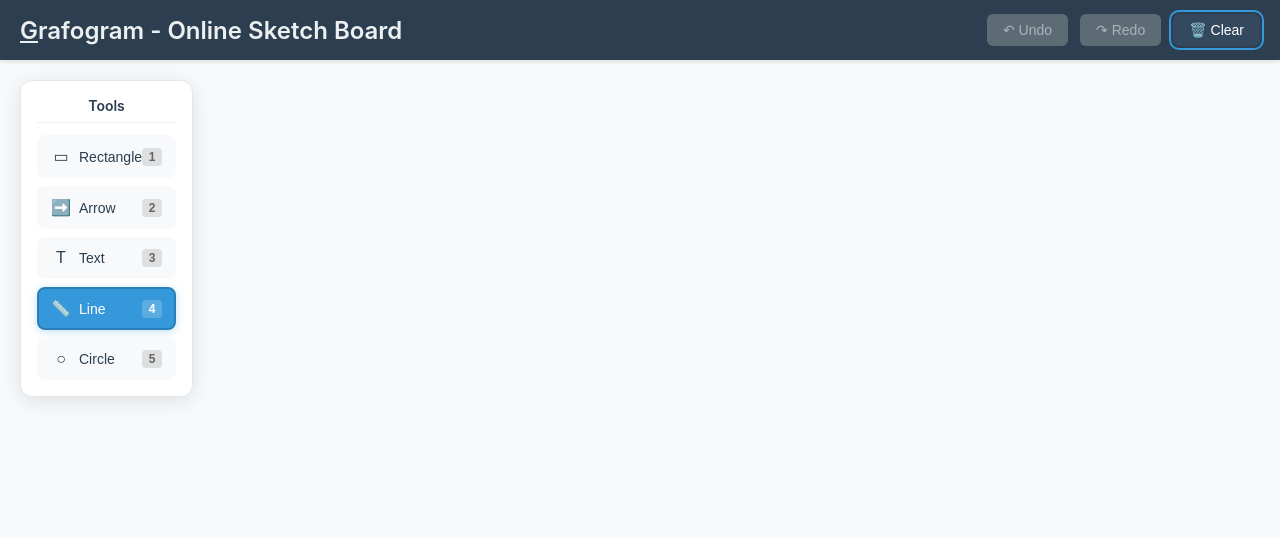
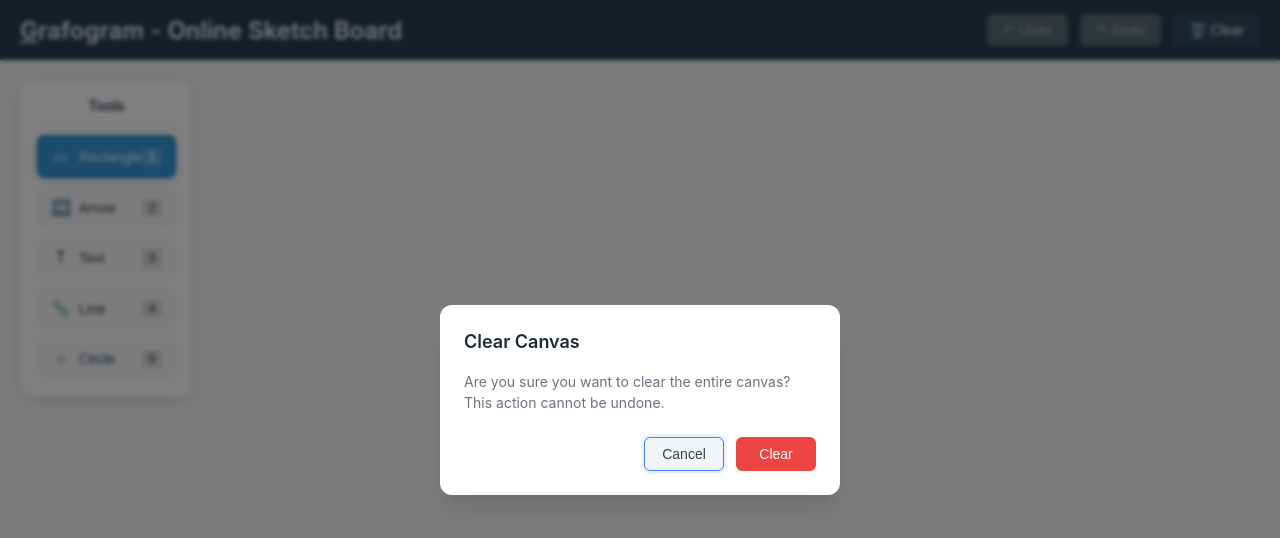
Before and after one commit to sgchris/grafogram, a React (Create React App) app: page / in a window 1280 px wide. Both pictures are taken after a click on the button "🗑️ Clear". Shown: the top 538 px of the page. Built offline with nearby package versions, Linux system fonts and the light colour scheme.

Commit message:
Fix build issues and add new features
- Add CSS module TypeScript declarations to fix build errors
- Change default tool to rectangle
- Add confirmation modal for clear canvas action
- All tests pass successfully
- Build compiles without warnings

```diff
--- a/src/App.tsx
+++ b/src/App.tsx
@@ -1,5 +1,5 @@
-import React from 'react';
-import { TopBar } from './components/UI';
+import React, { useState } from 'react';
+import { TopBar, ConfirmationModal } from './components/UI';
 import { Toolbar } from './components/Toolbar';
 import { Canvas } from './components/Canvas';
 import { useDrawingTool, useCanvas } from './hooks';
@@ -7,6 +7,8 @@
 
 const App: React.FC = () => {
   const { selectedTool, selectTool } = useDrawingTool();
+  const [showClearModal, setShowClearModal] = useState(false);
+
   const {
     canvasRef,
     textInput,
@@ -22,12 +24,25 @@
     clearCanvas,
   } = useCanvas(selectedTool);
 
+  const handleClearCanvas = () => {
+    setShowClearModal(true);
+  };
+
+  const handleConfirmClear = () => {
+    clearCanvas();
+    setShowClearModal(false);
+  };
+
+  const handleCancelClear = () => {
+    setShowClearModal(false);
+  };
+
   return (
     <div className="app">
       <TopBar
         onUndo={handleUndo}
         onRedo={handleRedo}
-        onClear={clearCanvas}
+        onClear={handleClearCanvas}
         canUndo={canUndo}
         canRedo={canRedo}
         hasUnsavedChanges={hasUnsavedChanges}
@@ -49,6 +64,17 @@
           onTextSubmit={handleTextSubmit}
         />
       </div>
+
+      {showClearModal && (
+        <ConfirmationModal
+          title="Clear Canvas"
+          message="Are you sure you want to clear the entire canvas? This action cannot be undone."
+          onConfirm={handleConfirmClear}
+          onCancel={handleCancelClear}
+          confirmText="Clear"
+          cancelText="Cancel"
+        />
+      )}
     </div>
   );
 };
--- /dev/null
+++ b/src/components/UI/ConfirmationModal.module.css
@@ -0,0 +1,117 @@
+.overlay {
+  position: fixed;
+  top: 0;
+  left: 0;
+  right: 0;
+  bottom: 0;
+  background-color: rgba(0, 0, 0, 0.5);
+  display: flex;
+  justify-content: center;
+  align-items: center;
+  z-index: 10000;
+  backdrop-filter: blur(2px);
+}
+
+.modal {
+  background: white;
+  border-radius: 12px;
+  box-shadow: 0 20px 25px -5px rgba(0, 0, 0, 0.1), 0 10px 10px -5px rgba(0, 0, 0, 0.04);
+  max-width: 400px;
+  width: 90%;
+  margin: 20px;
+  overflow: hidden;
+  animation: modalAppear 0.2s ease-out;
+}
+
+@keyframes modalAppear {
+  from {
+    opacity: 0;
+    transform: scale(0.95) translateY(-10px);
+  }
+  to {
+    opacity: 1;
+    transform: scale(1) translateY(0);
+  }
+}
+
+.header {
+  padding: 24px 24px 0 24px;
+}
+
+.title {
+  margin: 0;
+  font-size: 18px;
+  font-weight: 600;
+  color: #1f2937;
+  line-height: 1.4;
+}
+
+.content {
+  padding: 16px 24px 24px 24px;
+}
+
+.message {
+  margin: 0;
+  color: #6b7280;
+  line-height: 1.5;
+  font-size: 14px;
+}
+
+.actions {
+  display: flex;
+  gap: 12px;
+  padding: 0 24px 24px 24px;
+  justify-content: flex-end;
+}
+
+.cancelButton {
+  background: #f3f4f6;
+  color: #374151;
+  border: 1px solid #d1d5db;
+  padding: 8px 16px;
+  border-radius: 6px;
+  font-size: 14px;
+  font-weight: 500;
+  cursor: pointer;
+  transition: all 0.15s ease;
+  min-width: 80px;
+}
+
+.cancelButton:hover {
+  background: #e5e7eb;
+  border-color: #9ca3af;
+}
+
+.cancelButton:focus {
+  outline: none;
+  box-shadow: 0 0 0 3px rgba(59, 130, 246, 0.1);
+  border-color: #3b82f6;
+}
+
+.confirmButton {
+  background: #ef4444;
+  color: white;
+  border: 1px solid #ef4444;
+  padding: 8px 16px;
+  border-radius: 6px;
+  font-size: 14px;
+  font-weight: 500;
+  cursor: pointer;
+  transition: all 0.15s ease;
+  min-width: 80px;
+}
+
+.confirmButton:hover {
+  background: #dc2626;
+  border-color: #dc2626;
+}
+
+.confirmButton:focus {
+  outline: none;
+  box-shadow: 0 0 0 3px rgba(239, 68, 68, 0.2);
+}
+
+.confirmButton:active {
+  background: #b91c1c;
+  border-color: #b91c1c;
+}
--- /dev/null
+++ b/src/components/UI/ConfirmationModal.tsx
@@ -0,0 +1,62 @@
+import React from 'react';
+import styles from './ConfirmationModal.module.css';
+
+interface ConfirmationModalProps {
+  title: string;
+  message: string;
+  onConfirm: () => void;
+  onCancel: () => void;
+  confirmText?: string;
+  cancelText?: string;
+}
+
+export const ConfirmationModal: React.FC<ConfirmationModalProps> = ({
+  title,
+  message,
+  onConfirm,
+  onCancel,
+  confirmText = 'Clear',
+  cancelText = 'Cancel',
+}) => {
+  // Handle escape key
+  React.useEffect(() => {
+    const handleEscape = (event: KeyboardEvent) => {
+      if (event.key === 'Escape') {
+        onCancel();
+      }
+    };
+
+    window.addEventListener('keydown', handleEscape);
+    return () => window.removeEventListener('keydown', handleEscape);
+  }, [onCancel]);
+
+  return (
+    <div className={styles.overlay} onClick={onCancel}>
+      <div className={styles.modal} onClick={(e) => e.stopPropagation()}>
+        <div className={styles.header}>
+          <h3 className={styles.title}>{title}</h3>
+        </div>
+
+        <div className={styles.content}>
+          <p className={styles.message}>{message}</p>
+        </div>
+
+        <div className={styles.actions}>
+          <button
+            className={styles.cancelButton}
+            onClick={onCancel}
+            autoFocus
+          >
+            {cancelText}
+          </button>
+          <button
+            className={styles.confirmButton}
+            onClick={onConfirm}
+          >
+            {confirmText}
+          </button>
+        </div>
+      </div>
+    </div>
+  );
+};
--- a/src/components/UI/index.ts
+++ b/src/components/UI/index.ts
@@ -1,2 +1,3 @@
 export { default as TopBar } from './TopBar';
 export { TextInput } from './TextInput';
+export { ConfirmationModal } from './ConfirmationModal';
--- a/src/hooks/useCanvas.ts
+++ b/src/hooks/useCanvas.ts
@@ -94,7 +94,7 @@
 				console.error("Failed to save sketch:", error);
 				setIsSaving(false);
 			}
-		}, 1000),
+		}, 500),
 		[]
 	);
 
--- a/src/hooks/useDrawingTool.ts
+++ b/src/hooks/useDrawingTool.ts
@@ -5,7 +5,7 @@
  * Custom hook for managing drawing tool selection
  */
 export const useDrawingTool = () => {
-  const [selectedTool, setSelectedTool] = useState<ShapeType>('line');
+  const [selectedTool, setSelectedTool] = useState<ShapeType>('rectangle');
 
   // Handle keyboard shortcuts for tool selection
   useEffect(() => {
```
Also changed, not shown: src/types/css-modules.d.ts (added, +14 -0 lines).
